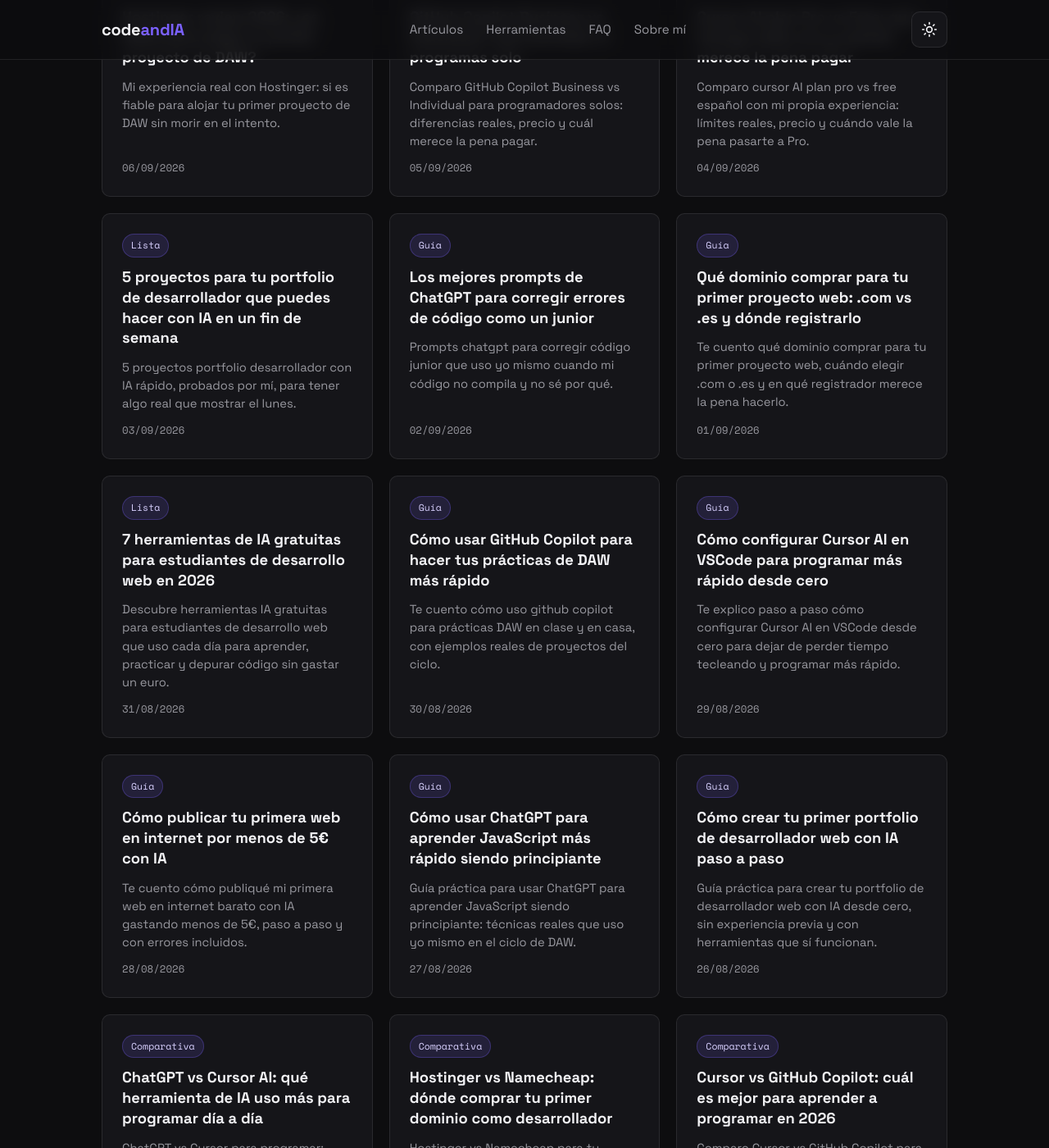
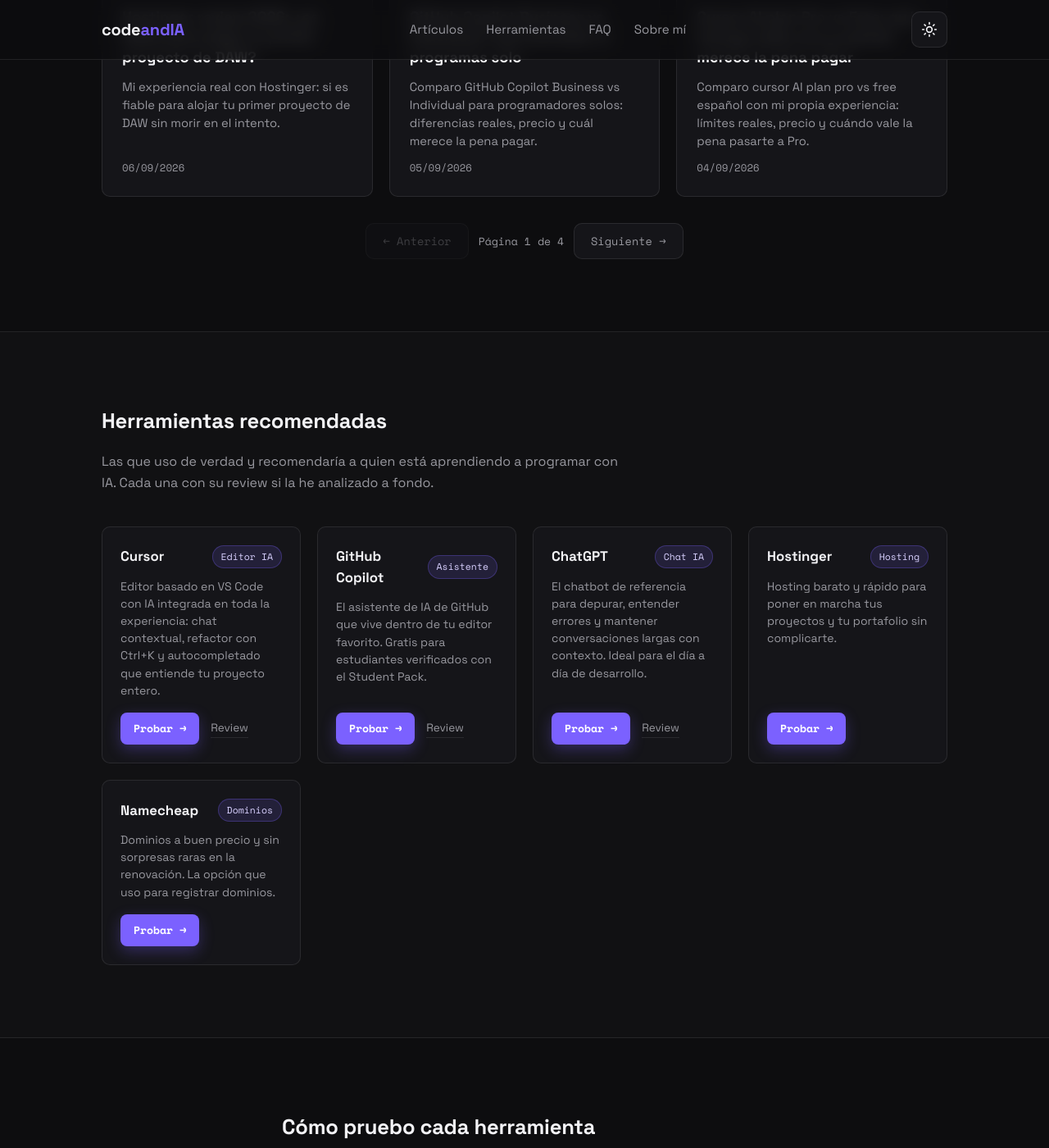
Before and after one commit to vibodigitalinfo-lab/codeandIA, a Jekyll site: the page built from index.html, in a window 1280 px wide and 1400 px high, scrolled down 1415 px. Shown: the whole window at 82% size. Built offline with Jekyll 4.4.1, drawn with Linux system fonts in a browser that asks for light colours; some of the changed text lies outside the part shown.

Commit message:
feat: paginación de artículos (6 por página) con filtros de categoría integrados

```diff
--- a/_layouts/default.html
+++ b/_layouts/default.html
@@ -93,23 +93,95 @@
       });
     })();
 
-    /* Filtro de artículos por categoría en la portada */
+    /* Filtro de artículos por categoría + paginación en la portada */
     (function () {
       var tabs = document.querySelectorAll('.filter-tab');
       var cards = document.querySelectorAll('.article-card[data-category]');
+      var paginationEl = document.getElementById('pagination');
+      var gridEl = document.getElementById('articles-grid');
       if (!tabs.length || !cards.length) return;
+
+      var PER_PAGE = 6;
+      var currentPage = 1;
+      var activeFilter = 'all';
+
+      function getFilteredCards() {
+        return Array.prototype.filter.call(cards, function (card) {
+          return activeFilter === 'all' || card.getAttribute('data-category') === activeFilter;
+        });
+      }
+
+      function totalPages() {
+        return Math.max(1, Math.ceil(getFilteredCards().length / PER_PAGE));
+      }
+
+      function renderPage() {
+        var filtered = getFilteredCards();
+        var start = (currentPage - 1) * PER_PAGE;
+        var end = start + PER_PAGE;
+
+        Array.prototype.forEach.call(cards, function (card) {
+          card.style.display = 'none';
+        });
+
+        filtered.forEach(function (card, i) {
+          card.style.display = (i >= start && i < end) ? '' : 'none';
+        });
+
+        renderPagination();
+      }
+
+      function renderPagination() {
+        var filtered = getFilteredCards();
+        var total = totalPages();
+        if (!paginationEl) return;
+
+        if (filtered.length <= PER_PAGE) {
+          paginationEl.innerHTML = '';
+          return;
+        }
+
+        var html = '';
+        html += '<button class="pagination-btn pagination-prev" data-action="prev"' +
+          (currentPage <= 1 ? ' disabled' : '') + ' aria-label="Página anterior">← Anterior</button>';
+        html += '<span class="pagination-info">Página ' + currentPage + ' de ' + total + '</span>';
+        html += '<button class="pagination-btn pagination-next" data-action="next"' +
+          (currentPage >= total ? ' disabled' : '') + ' aria-label="Página siguiente">Siguiente →</button>';
+        paginationEl.innerHTML = html;
+      }
+
+      function scrollToGrid() {
+        if (gridEl) {
+          gridEl.scrollIntoView({ behavior: 'smooth', block: 'start' });
+        }
+      }
+
+      paginationEl.addEventListener('click', function (e) {
+        var btn = e.target.closest('[data-action]');
+        if (!btn) return;
+        var action = btn.getAttribute('data-action');
+        if (action === 'prev' && currentPage > 1) {
+          currentPage--;
+          renderPage();
+          scrollToGrid();
+        } else if (action === 'next' && currentPage < totalPages()) {
+          currentPage++;
+          renderPage();
+          scrollToGrid();
+        }
+      });
 
       tabs.forEach(function (tab) {
         tab.addEventListener('click', function () {
-          var f = tab.getAttribute('data-filter');
+          activeFilter = tab.getAttribute('data-filter');
+          currentPage = 1;
           tabs.forEach(function (t) { t.classList.remove('is-active'); });
           tab.classList.add('is-active');
-          cards.forEach(function (card) {
-            card.style.display =
-              (f === 'all' || card.getAttribute('data-category') === f) ? '' : 'none';
-          });
+          renderPage();
         });
       });
+
+      renderPage();
     })();
 
     /* Toggle de tema claro/oscuro (recuerda la preferencia en localStorage) */
--- a/index.html
+++ b/index.html
@@ -52,7 +52,7 @@
     </div>
 
     {% if articulos.size > 0 %}
-    <div class="articles-grid">
+    <div class="articles-grid" id="articles-grid">
       {% for post in articulos %}
       <a href="{{ post.url | relative_url }}" class="article-card" data-category="{{ post.category | slugify }}">
         <span class="pill">{{ post.category }}</span>
@@ -62,6 +62,7 @@
       </a>
       {% endfor %}
     </div>
+    <nav class="pagination" id="pagination" aria-label="Paginación de artículos"></nav>
     {% else %}
     <p class="empty-state">Todavía no hay artículos publicados. Vuelve pronto.</p>
     {% endif %}
--- a/styles.css
+++ b/styles.css
@@ -535,6 +535,46 @@
   margin-top: auto;
 }
 
+/* ============ Paginación ============ */
+
+.pagination {
+  display: flex;
+  align-items: center;
+  justify-content: center;
+  gap: 12px;
+  margin-top: 32px;
+}
+
+.pagination-btn {
+  font-family: var(--font-mono);
+  font-size: 0.85rem;
+  color: var(--text-muted);
+  background: var(--bg-raised);
+  border: 1px solid var(--border);
+  border-radius: var(--radius);
+  padding: 10px 20px;
+  cursor: pointer;
+  transition: color 0.15s ease, border-color 0.15s ease, background 0.15s ease;
+  min-height: 44px;
+}
+
+.pagination-btn:hover:not(:disabled) {
+  color: var(--text);
+  border-color: var(--text-muted);
+}
+
+.pagination-btn:disabled {
+  opacity: 0.35;
+  cursor: not-allowed;
+}
+
+.pagination-info {
+  font-family: var(--font-mono);
+  font-size: 0.82rem;
+  color: var(--text-muted);
+  user-select: none;
+}
+
 /* ============ Artículos relacionados ============ */
 
 .related {
@@ -1056,4 +1096,18 @@
     border-left: none;
     padding-left: 0;
   }
+  .pagination {
+    flex-wrap: wrap;
+    gap: 10px;
+  }
+  .pagination-btn {
+    min-height: 48px;
+    padding: 12px 24px;
+    font-size: 0.9rem;
+  }
+  .pagination-info {
+    width: 100%;
+    text-align: center;
+    order: -1;
+  }
 }
```
